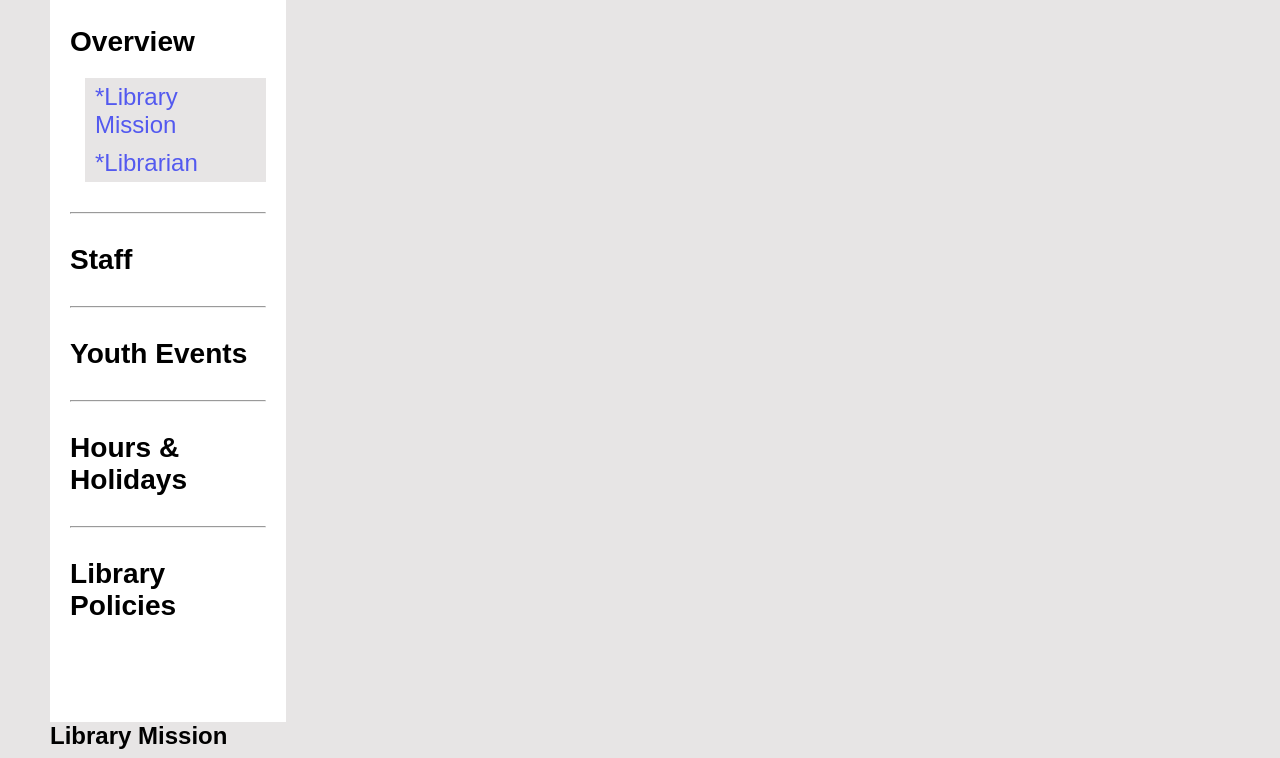
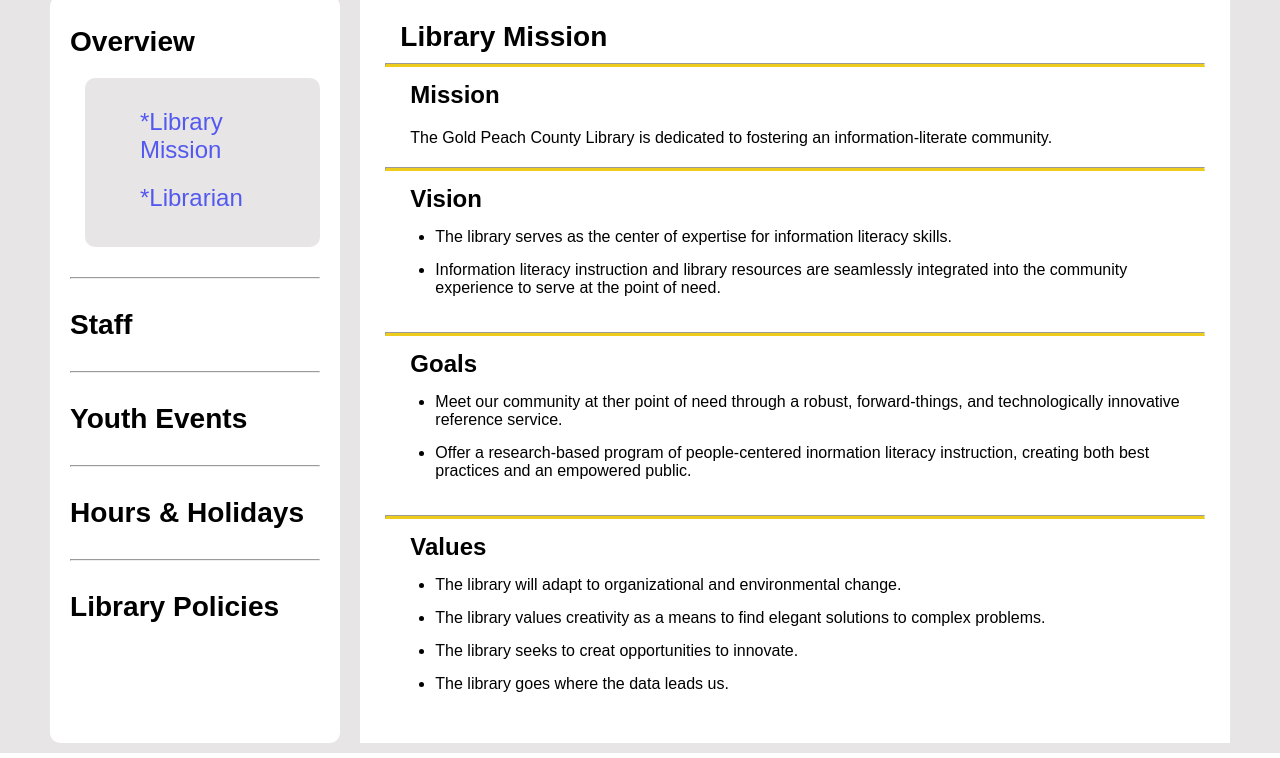
Before and after one commit to kenogit78/reskill-americans-library, a plain HTML site: page about.html in a window 1280 px wide. Shown: the part 219-977 px from the top of the page. Drawn offline with Linux system fonts and the light colour scheme.

Commit message:
add about page

```diff
--- a/about.html
+++ b/about.html
@@ -10,7 +10,7 @@
 <body>
     <nav>
         <div class="logo-section">
-            <img src="/img/GOLDPEACHCOUNTY.png" alt="library-name" class="logo">
+            <a href="index.html"><img src="/img/GOLDPEACHCOUNTY.png" alt="library-name" class="logo"></a>
             <div class="logo-text">
                 <div class="yellow-bar"></div>
                 <p>virginia</p>
@@ -33,9 +33,10 @@
 
     <main>
         <h1>About Us: Overview</h1>
+        <div class="container">
             <aside>
                 <div><h3 class="top-aside-headline">Overview</h3>
-                <div class="aside-list"></div>
+                    <div class="aside-list">
                         <ul>
                             <li class="aside-first">*Library Mission</li>
                             <li class="aside-first">*Librarian</li>
@@ -51,16 +52,17 @@
                 <hr>
                 <div><h3>Library Policies</h3></div>
             </aside>
+
             <section>
-            <h3>Library Mission</h3>
+                <h3 class="section-first-headline">Library Mission</h3>
                 <hr>
                 <div>
-                <h3>Mission</h3>
-                <p>The Gold Peach County Library is dedicated to fostering an information-literate community.</p>
+                    <h3 class="section-headline">Mission</h3>
+                    <p class="section-headline">The Gold Peach County Library is dedicated to fostering an information-literate community.</p>
                 </div>
                 <hr>
                 <div>
-                <h3>Vision</h3>
+                    <h3 class="section-headline">Vision</h3>
                     <ul>
                         <li>The library serves as the center of expertise for information literacy skills.</li>
                         <li>Information literacy instruction and library resources are seamlessly integrated into the community experience to serve at the point of need.</li>
@@ -68,7 +70,7 @@
                 </div>
                 <hr>
                 <div>
-                <h3>Goals</h3>
+                    <h3 class="section-headline">Goals</h3>
                     <ul>
                         <li>Meet our community at ther point of need through a robust, forward-things, and technologically innovative reference service.</li>
                         <li>Offer a research-based program of people-centered inormation literacy instruction, creating both best practices and an empowered public.</li>
@@ -76,7 +78,7 @@
                 </div>
                 <hr>
                 <div>
-                <h3>Values</h3>
+                    <h3 class="section-headline">Values</h3>
                     <ul>
                         <li>The library will adapt to organizational and environmental change.</li>
                         <li>The library values creativity as a means to find elegant solutions to complex problems.</li>
@@ -85,6 +87,7 @@
                     </ul>
                 </div>
             </section>
+        </div>
     </main>
 </body>
 </html>
--- a/style.css
+++ b/style.css
@@ -204,6 +204,11 @@ nav > li {
 
 /* About Page */
 
+.container {
+    display: flex;
+    gap: 20px;
+}
+
 h1 {
     padding: 20px 0;
 }
@@ -213,7 +218,7 @@ main {
     background: #E7E5E5;
 }
 
-aside > h1 {
+main > h1 {
     text-transform: uppercase;
 }
 
@@ -221,12 +226,13 @@ aside {
     font-size: 1.5rem;
     padding: 15px 10px;
     background: #fff;
-    width: 20%;
+    width: 25%;
     display: flex;
     flex-direction: column;
     gap: 30px;
     font-weight: 300;
     padding: 30px 20px 100px;
+    border-radius: 10px;
 }
 
  section > h3 {
@@ -244,32 +250,56 @@ aside {
 }
 
 .top-aside-headline > ul {
-    border-radius: 50%;
+    border-radius: 50px;
 }
 
 
 .aside-first {
     color: #5359EF;
     list-style-type: none;
-    background: #e7e5e5;
-    padding: 5px 10px;
-    margin-left: 15px;
+    padding: 10px 0;
+
 }
 
-aside.ul {
-    border-radius: 25%;
+.aside-list {
+    border-radius: 10px;
+    background: #e7e5e5;
+    padding: 15px 5px;
+    margin-left: 15px;
 }
 
 section > hr {
     display: inline-block;
-    border-bottom: 2px solid #EECC1C;
+    border-bottom: 3px solid #EECC1C;
     width: 100%;
 
 }
 
 section {
-    width: 70%;
+    width: 75%;
+    background: #fff;
+    padding: 25px;
+}
 
+.section-first-headline {
+    padding: 0 15px;
+    font-size: 1.75rem;
+}
+
+.section-headline  {
+    padding: 10px 25px;
+}
+
+.section-headline:nth-child(1) {
+    font-size: 1.5rem;
+}
+
+div ul {
+    padding: 5px 5px 10px 50px;
+}
+
+ul li {
+    padding-bottom: 15px;
 }
 
 
```
Lines whose indentation alone changed are shown as unchanged.
